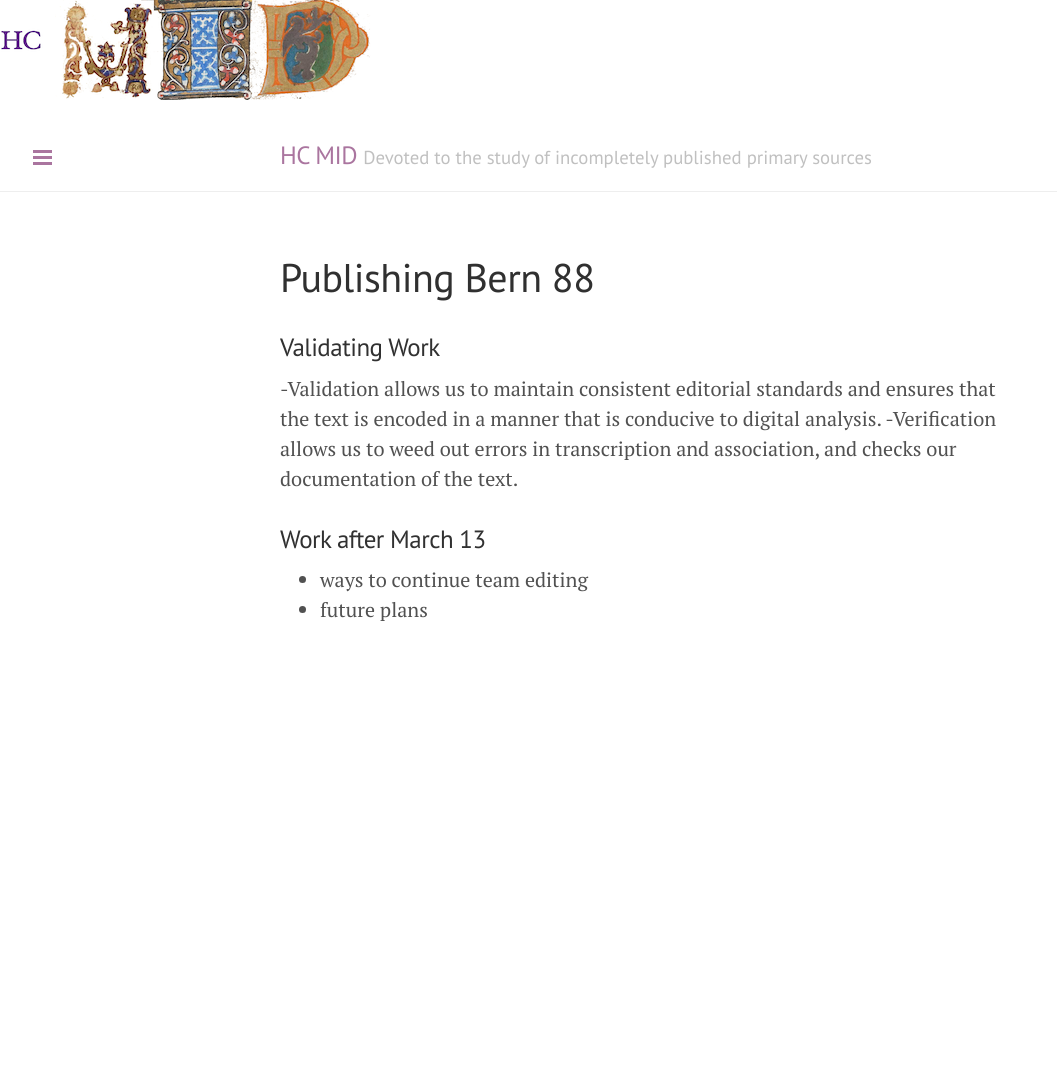
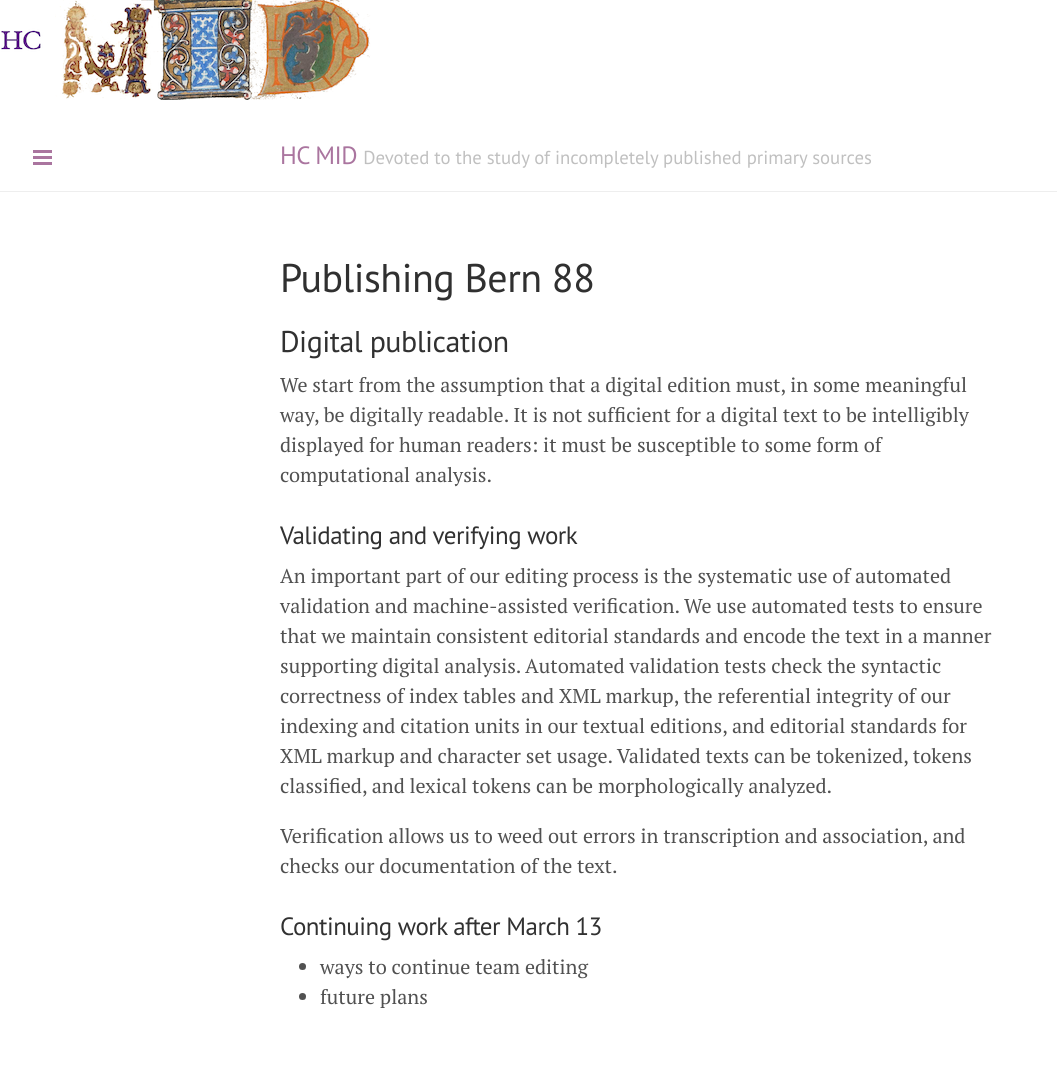
Before and after one commit to HCMID/HCMID.github.io, a Jekyll site: the page built from academic_conference20/germanicus/publication.md, in a window 1280 px wide. Shown: the whole page, without its empty margins (0-1057 px from the left). Built offline with Jekyll 4.4.1, drawn with Linux system fonts in a browser that asks for light colours; before the commit the page ends 900 px from its top, so only the background shows below that.

Commit message:
Flesh out paragraph

```diff
--- a/academic_conference20/germanicus/publication.md
+++ b/academic_conference20/germanicus/publication.md
@@ -4,15 +4,22 @@ title: "Publishing Bern 88"
 ---
 
 
+## Digital publication
+
+We start from the assumption that a digital edition must, in some meaningful way, be digitally readable.  It is not sufficient for a digital text to be intelligibly displayed for human readers: it must be susceptible to some form of computational analysis.
 
 
-### Validating Work
-
--Validation allows us to maintain consistent editorial standards and ensures that the text is encoded in a manner that is conducive to digital analysis.
--Verification allows us to weed out errors in transcription and association, and checks our documentation of the text.
 
 
-### Work after March 13
+
+### Validating and verifying work
+
+An important part of our editing process is the systematic use of automated validation and machine-assisted verification.  We use automated tests to ensure that we maintain consistent editorial standards and encode the text in a manner supporting digital analysis.  Automated validation tests check the syntactic correctness of index tables and XML markup, the referential integrity of our indexing and citation units in our textual editions, and editorial standards for XML markup and character set usage. Validated texts can be tokenized, tokens classified, and lexical tokens can be morphologically analyzed.
+
+Verification allows us to weed out errors in transcription and association, and checks our documentation of the text.
+
+
+### Continuing work after March 13
 
 - ways to continue team editing
 - future plans
```
